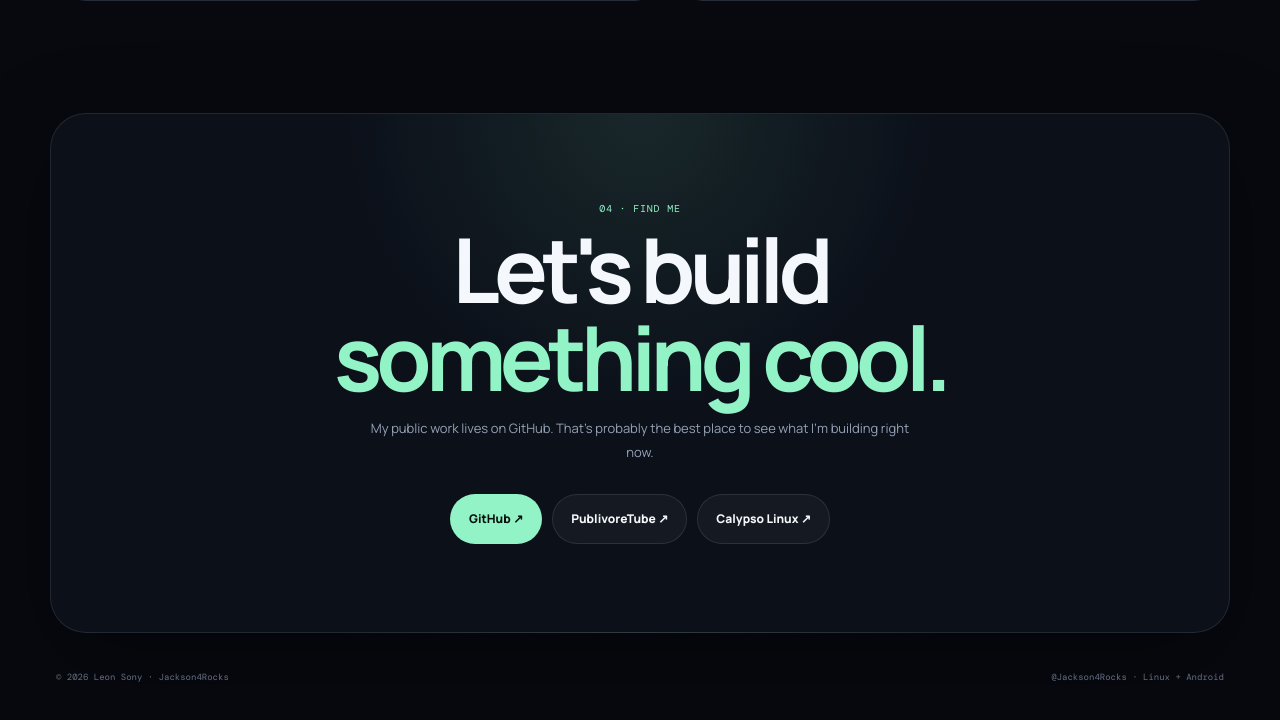
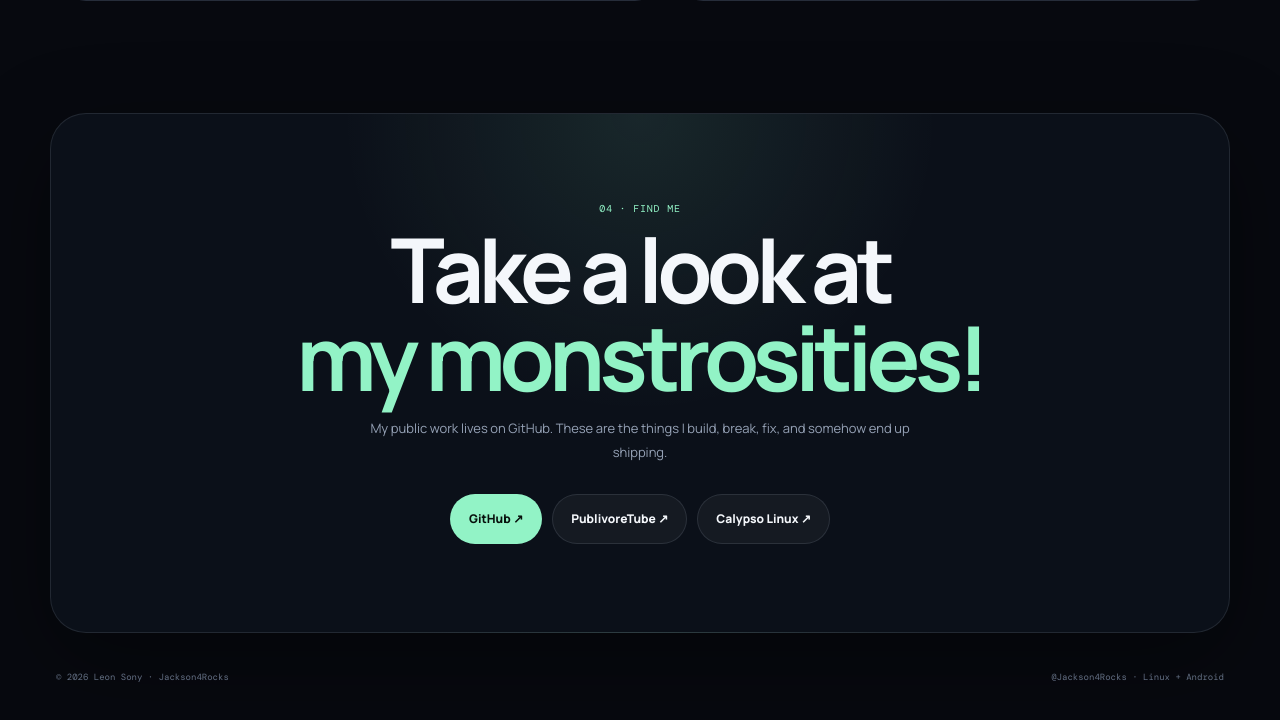
Before and after one commit to Jackson4Rocks/jackson4rocks.github.io, a plain HTML site: page index.html in a window 1280 px wide. Shown: the part 2931-3651 px from the top of the page. Drawn offline with nearby package versions, Linux system fonts and the light colour scheme.

Commit message:
Give project section playful closing line

```diff
--- a/index.html
+++ b/index.html
@@ -239,8 +239,8 @@
 
     <section class="contact">
       <div class="small">04 · find me</div>
-      <h2>Let's build<br><span style="color:var(--green)">something cool.</span></h2>
-      <p>My public work lives on GitHub. That's probably the best place to see what I'm building right now.</p>
+      <h2>Take a look at<br><span style="color:var(--green)">my monstrosities!</span></h2>
+      <p>My public work lives on GitHub. These are the things I build, break, fix, and somehow end up shipping.</p>
       <div class="actions">
         <a class="btn primary" href="https://github.com/Jackson4Rocks" target="_blank" rel="noreferrer">GitHub ↗</a>
         <a class="btn" href="https://github.com/Jackson4Rocks/PublivoreTube" target="_blank" rel="noreferrer">PublivoreTube ↗</a>
```
